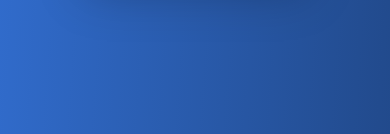
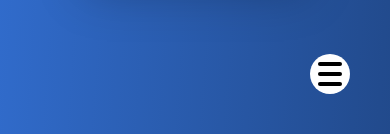
Before and after one commit to SunnyBaryah/portfolio-2, a React (Vite) app: page / in a window 390 px wide. Shown: the part 710-844 px from the top of the page. Built offline with nearby package versions, Linux system fonts and the light colour scheme; what tailwindcss-motion would draw is missing.

Commit message:
add hamburger icon for small screens

```diff
--- a/package.json
+++ b/package.json
@@ -10,6 +10,7 @@
     "preview": "vite preview"
   },
   "dependencies": {
+    "motion": "^11.15.0",
     "react": "^18.3.1",
     "react-dom": "^18.3.1",
     "react-intersection-observer": "^9.13.1",
--- a/src/components/Navbar.jsx
+++ b/src/components/Navbar.jsx
@@ -1,12 +1,19 @@
 import React from "react";
 import { useState, useEffect } from "react";
 import NavButton from "./common/NavButton";
+import { motion, AnimatePresence } from "motion/react";
 const Navbar = ({ homeRef, aboutRef, projectsRef, contactRef, skillRef }) => {
   const scrollToSection = (sectionRef) => {
+    setIsOpen(!isOpen);
     sectionRef.current.scrollIntoView({ behavior: "smooth" });
   };
   const [showNavbar, setShowNavbar] = useState(true);
   const [lastScrollY, setLastScrollY] = useState(0);
+  const [isOpen, setIsOpen] = useState(false);
+
+  const toggleMenu = () => {
+    setIsOpen(!isOpen);
+  };
 
   const controlNavbar = () => {
     if (typeof window !== "undefined") {
@@ -32,8 +39,9 @@ const Navbar = ({ homeRef, aboutRef, projectsRef, contactRef, skillRef }) => {
     }
   }, [lastScrollY]);
   return (
+    <>
       <div
-      className={`bg-black text-white min-w-full p-6 fixed z-50 ${
+        className={`bg-black text-white min-w-full p-6 fixed z-10 ${
           showNavbar ? "transform translate-y-0" : "transform -translate-y-full"
         } duration-300`}
       >
@@ -44,7 +52,9 @@ const Navbar = ({ homeRef, aboutRef, projectsRef, contactRef, skillRef }) => {
           </div>
           <nav className="hidden lg:block">
             <NavButton onClick={() => scrollToSection(homeRef)}>Home</NavButton>
-          <NavButton onClick={() => scrollToSection(aboutRef)}>About</NavButton>
+            <NavButton onClick={() => scrollToSection(aboutRef)}>
+              About
+            </NavButton>
             <NavButton onClick={() => scrollToSection(skillRef)}>
               Skills
             </NavButton>
@@ -65,6 +75,71 @@ const Navbar = ({ homeRef, aboutRef, projectsRef, contactRef, skillRef }) => {
           </a>
         </div>
       </div>
+      <AnimatePresence>
+        {isOpen && (
+          <motion.div
+            key="modal"
+            initial={{ opacity: 0 }}
+            animate={{ opacity: 1 }}
+            exit={{ opacity: 0 }}
+            className="top-0 left-0 fixed z-20 bg-black min-h-screen w-full flex flex-col gap-10 md:gap-16 justify-center content-center text-white text-xl md:text-3xl"
+          >
+            <NavButton
+              className="motion-preset-compress motion-duration-500"
+              onClick={() => scrollToSection(homeRef)}
+            >
+              Home
+            </NavButton>
+            <NavButton
+              className="motion-preset-compress motion-duration-500"
+              onClick={() => scrollToSection(aboutRef)}
+            >
+              About
+            </NavButton>
+            <NavButton
+              className="motion-preset-compress motion-duration-500"
+              onClick={() => scrollToSection(skillRef)}
+            >
+              Skills
+            </NavButton>
+            <NavButton
+              className="motion-preset-compress motion-duration-500"
+              onClick={() => scrollToSection(projectsRef)}
+            >
+              Projects
+            </NavButton>
+            <NavButton
+              className="motion-preset-compress motion-duration-500"
+              onClick={() => scrollToSection(contactRef)}
+            >
+              Contact
+            </NavButton>
+          </motion.div>
+        )}
+      </AnimatePresence>
+      <div className="lg:hidden fixed bottom-10 right-10 z-30">
+        <button
+          className="flex flex-col justify-between w-10 h-10 md:w-14 md:h-14 focus:outline-none bg-white px-2 py-2 md:px-4 md:py-3 rounded-full z-0"
+          onClick={toggleMenu}
+        >
+          <span
+            className={`h-1 w-full bg-black rounded transition-transform duration-300 ${
+              isOpen ? "rotate-[50deg] translate-y-2.5" : ""
+            }`}
+          ></span>
+          <span
+            className={`h-1 w-full bg-black rounded transition-opacity duration-300 ${
+              isOpen ? "opacity-0" : ""
+            }`}
+          ></span>
+          <span
+            className={`h-1 w-full bg-black rounded transition-transform duration-300 ${
+              isOpen ? "-rotate-[55deg] -translate-y-2.5" : ""
+            }`}
+          ></span>
+        </button>
+      </div>
+    </>
   );
 };
 
--- a/src/components/Projects.jsx
+++ b/src/components/Projects.jsx
@@ -55,7 +55,9 @@ const Projects = forwardRef((props, ref) => {
           } flex flex-wrap gap-8 w-[90%] justify-center items-center`}
         >
           {projects.length > 0 &&
-            projects.map((project) => <ProjectCard project={project} />)}
+            projects.map((project, index) => (
+              <ProjectCard key={index} project={project} />
+            ))}
         </div>
       </div>
     </div>
```
Also changed, not shown: 1 other file (tests, documents, lock files or other folders). Lines whose indentation alone changed are shown as unchanged.
